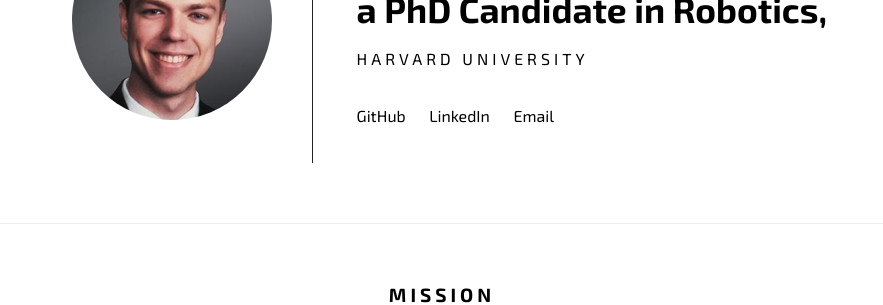
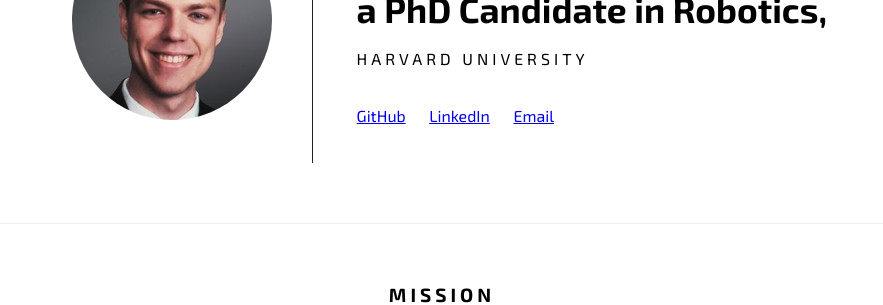
Before and after one commit to cbteeple/cbteeple.github.io, a Jekyll site: the page built from index.html, in a window 1280 px wide. Shown: the part 240-545 px from the top of the page, without its empty margins (198-1081 px from the left). Built offline with Jekyll 4.4.1, drawn with Linux system fonts in a browser that asks for light colours.

Commit message:
Update _resume.scss

```diff
--- a/_sass/_resume.scss
+++ b/_sass/_resume.scss
@@ -68,7 +68,7 @@ dt, dd {
     font-size: 1.2rem;
 }
 
-a {
+.title a {
     color: black!important;
     background: rgba(66, 134, 244, 0);
     text-decoration: none;
```
